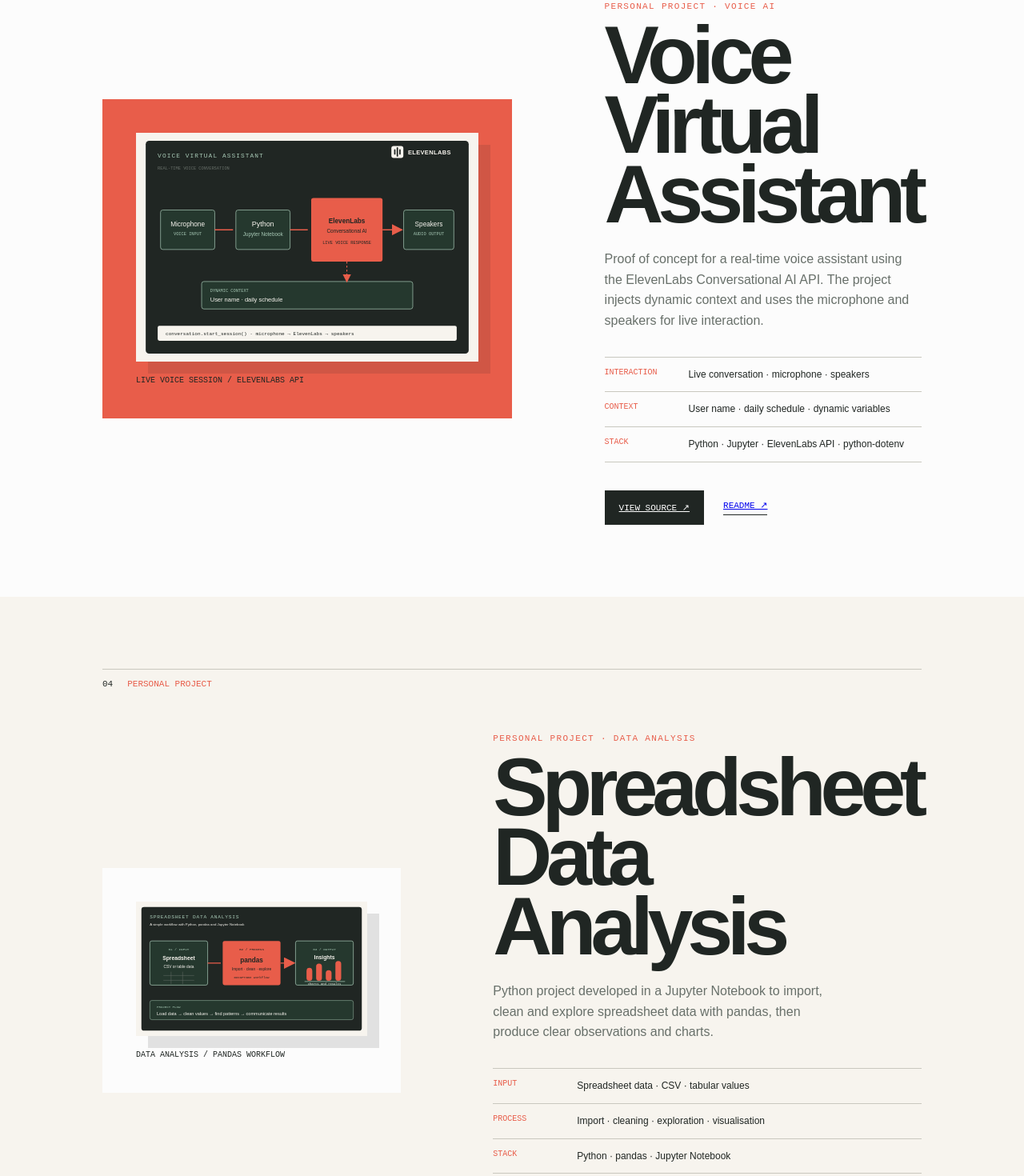
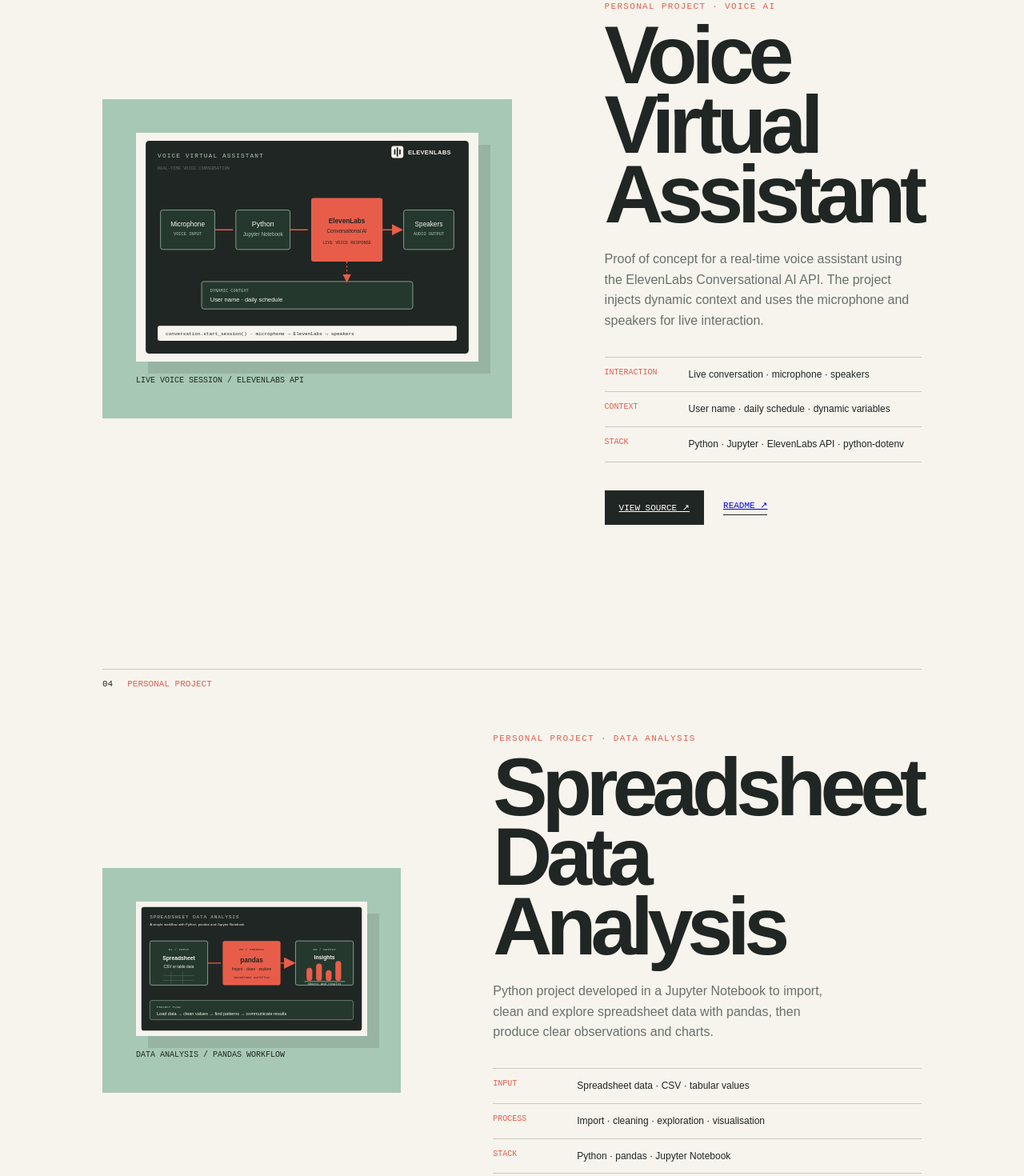
Before and after one commit to MATHIASCW/MATHIASCW.github.io, an Angular app: page /#/projects in a window 1280 px wide. Shown: the part 2600-4070 px from the top of the page at 80% size. Built offline with nearby package versions, Linux system fonts and the light colour scheme.

Commit message:
edit style and fix visuel

```diff
--- a/src/app/profile-page.css
+++ b/src/app/profile-page.css
@@ -112,10 +112,6 @@
 .experience-list li {
   margin-bottom: 7px;
   padding-left: 3px;
-}
-
-.skills-section {
-  background: var(--mint);
 }
 
 .cv-project {
--- a/src/app/profile-page.html
+++ b/src/app/profile-page.html
@@ -1,7 +1,7 @@
 <section class="profile-hero">
 	<p class="eyebrow">{{ language === 'fr' ? 'Profil' : 'Profile' }}</p>
 	<h1>{{ language === 'fr' ? 'Développeur web, curieux par nature.' : 'A web developer, curious by nature.' }}</h1>
-	<p class="lead">{{ language === 'fr' ? 'Je transforme les besoins métier en interfaces et services fiables, en m’appuyant sur 11 mois de stages en développement web et une formation orientée données.' : 'I turn business needs into reliable interfaces and services, backed by 11 months of web development internships and a data-focused education.' }}</p>
+	<p class="lead">{{ language === 'fr' ? 'Je transforme les besoins métier en interfaces et services fiables, en m’appuyant sur 10 mois de stages en développement web et une formation orientée données.' : 'I turn business needs into reliable interfaces and services, backed by 10 months of web development internships and a data-focused education.' }}</p>
 	<div class="profile-meta">
 		<span>{{ language === 'fr' ? '11 mois d’expérience cumulée' : '11 months of total experience' }}</span>
 		<span>{{ language === 'fr' ? 'Disponible immédiatement' : 'Available immediately' }}</span>
@@ -60,14 +60,6 @@
 		</div>
 	</div>
 </section>
-<section class="cv-project">
-	<div class="section-label"><span>{{ language === 'fr' ? 'Projet personnel' : 'Personal project' }}</span></div>
-	<div class="cv-project-content">
-		<h2>Spreadsheet Data Analysis</h2>
-		<p>{{ language === 'fr' ? 'Analyse de données de tableur avec Python, pandas et Jupyter Notebook : import, nettoyage, exploration et visualisation.' : 'Spreadsheet data analysis with Python, pandas and Jupyter Notebook: import, cleaning, exploration and visualisation.' }}</p>
-		<a class="text-link" href="https://github.com/MATHIASCW/analyze-spreadsheet-data-with-pandas" target="_blank" rel="noreferrer">GitHub ↗</a>
-	</div>
-</section>
 <section class="skills-section">
 	<div class="section-label"><span>{{ language === 'fr' ? 'Compétences & repères' : 'Skills & details' }}</span></div>
 	<div class="skills-layout">
--- a/src/app/projects-page.css
+++ b/src/app/projects-page.css
@@ -84,22 +84,6 @@
   display: block;
   margin-top: 18px;
   font: 10px var(--mono);
-}
-
-.spreadsheet-project {
-  background: var(--paper);
-}
-
-.spreadsheet-preview {
-  background: var(--yellow);
-}
-
-.voice-project {
-  background: var(--yellow);
-}
-
-.voice-preview {
-  background: var(--coral);
 }
 
 .project-info h2 {
--- a/src/app/projects-page.html
+++ b/src/app/projects-page.html
@@ -32,10 +32,10 @@
   </div>
 </section>
 
-<section class="featured-project semantic-project">
+<section class="featured-project">
   <div class="section-label"><span>02</span><span>{{ language === 'fr' ? 'Projet académique' : 'Academic project' }}</span></div>
   <div class="project-detail">
-    <div class="preview-frame semantic-preview">
+    <div class="preview-frame">
       <img src="assets/semantic-web.svg" alt="Tolkien Knowledge Graph built with RDF, SPARQL and SHACL">
       <span>TOLKIEN GATEWAY / KNOWLEDGE GRAPH</span>
     </div>
@@ -56,10 +56,10 @@
   </div>
 </section>
 
-<section class="featured-project voice-project">
+<section class="featured-project">
   <div class="section-label"><span>03</span><span>{{ language === 'fr' ? 'Projet personnel' : 'Personal project' }}</span></div>
   <div class="project-detail">
-    <div class="preview-frame voice-preview">
+    <div class="preview-frame">
       <img src="assets/voice-assistant.svg" alt="Voice Virtual Assistant using ElevenLabs Conversational AI">
       <span>LIVE VOICE SESSION / ELEVENLABS API</span>
     </div>
@@ -80,10 +80,10 @@
   </div>
 </section>
 
-<section class="featured-project spreadsheet-project">
+<section class="featured-project">
   <div class="section-label"><span>04</span><span>{{ language === 'fr' ? 'Projet personnel' : 'Personal project' }}</span></div>
   <div class="project-detail">
-    <div class="preview-frame spreadsheet-preview">
+    <div class="preview-frame">
       <img src="assets/spreadsheet-analysis.svg" alt="Spreadsheet data analysis workflow with Python and pandas">
       <span>DATA ANALYSIS / PANDAS WORKFLOW</span>
     </div>
```
